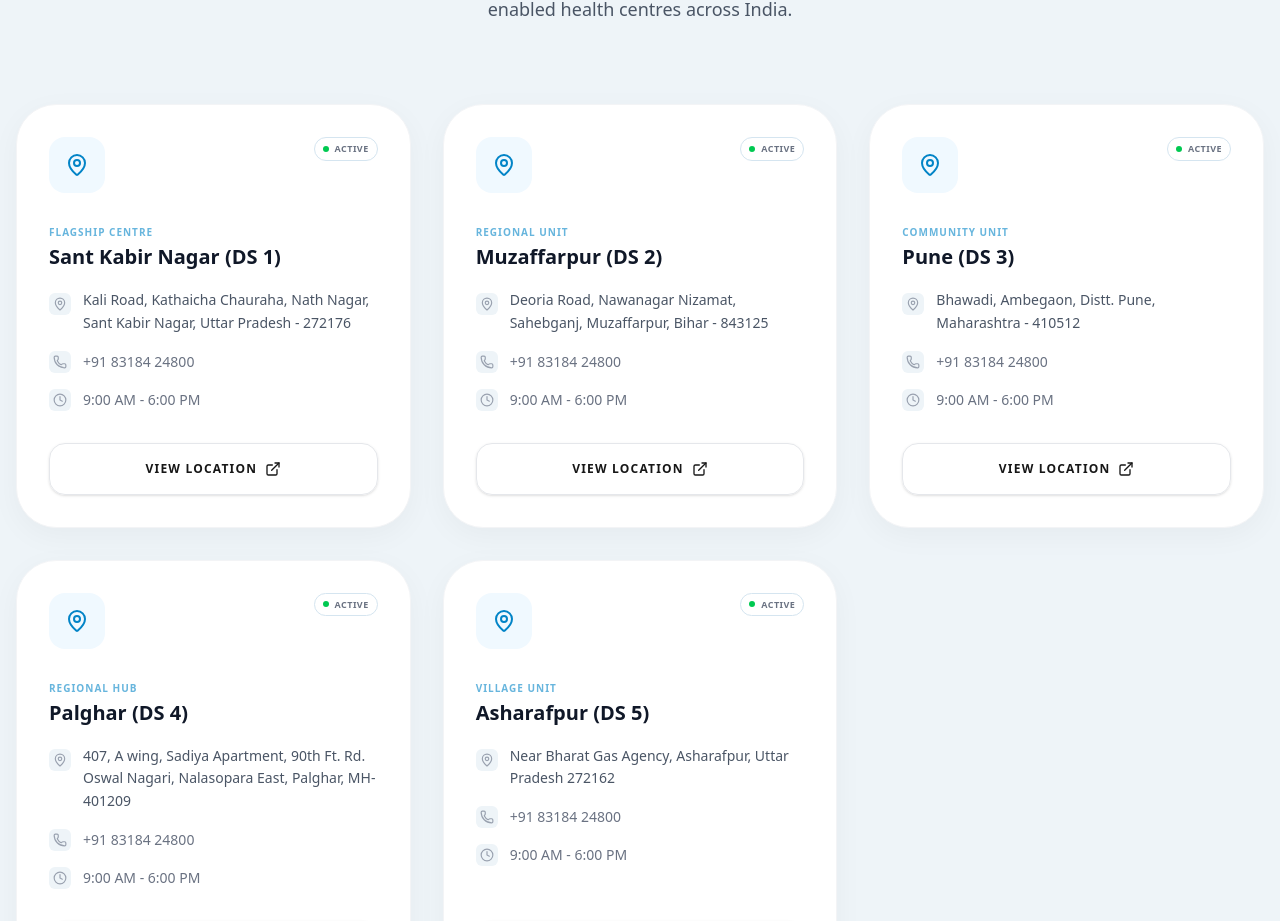
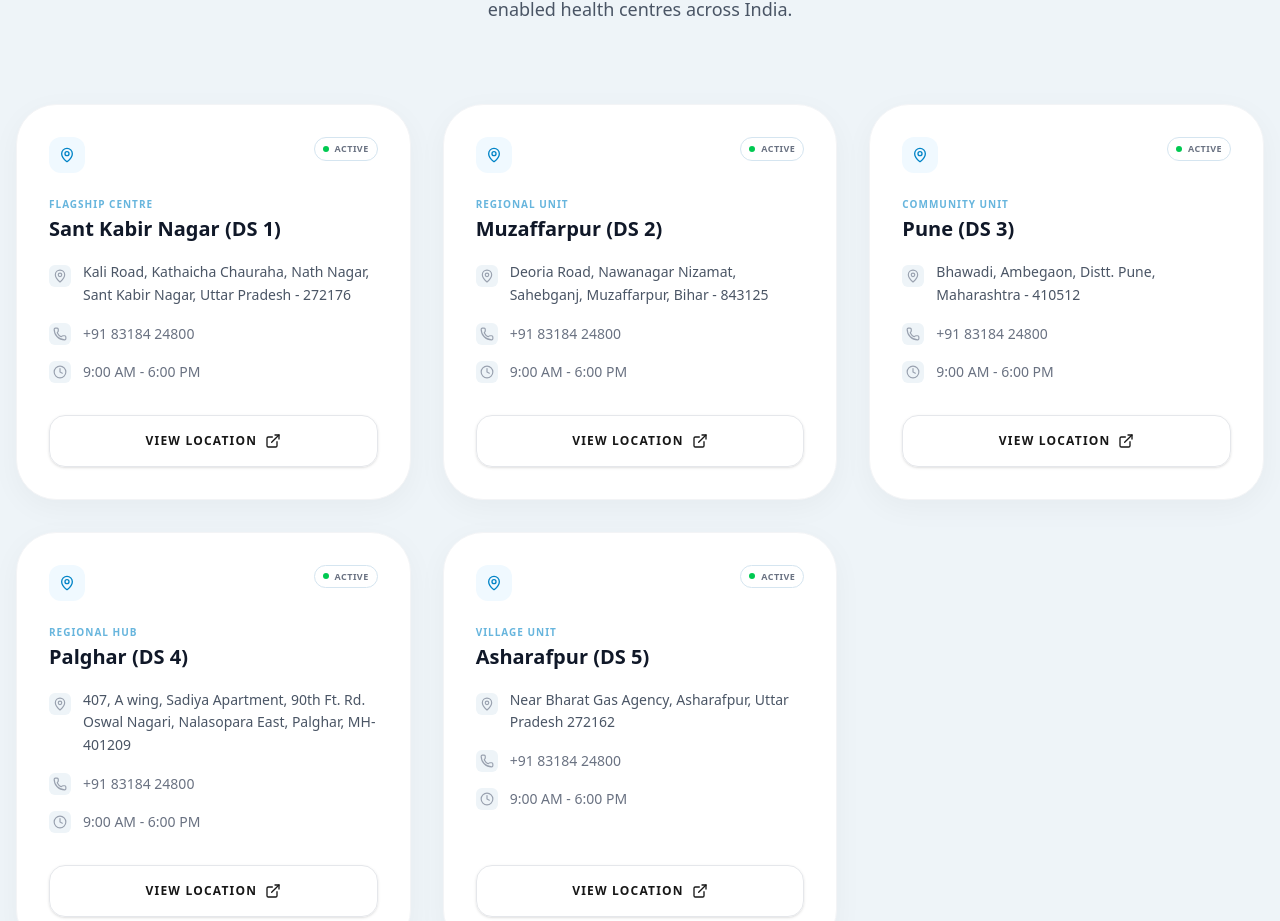
Before and after one commit to Jayasurya227/Website, a Next.js app: page / in a window 1280 px wide. Shown: the part 6238-7159 px from the top of the page. Built offline with nearby package versions, Linux system fonts and the light colour scheme.

Commit message:
fix: reduce location pin icon size in TelemedicineCentres

```diff
--- a/src/components/sections/TelemedicineCentres.tsx
+++ b/src/components/sections/TelemedicineCentres.tsx
@@ -75,8 +75,8 @@ export function TelemedicineCentres() {
                                 <span className="text-[9px] font-black text-gray-500 uppercase tracking-wider">Active</span>
                             </div>
 
-                            <div className="mb-8 p-4 bg-primary-50 w-fit rounded-2xl group-hover:bg-primary-600 group-hover:text-white transition-all duration-300">
-                                <MapPin className="h-6 w-6 text-primary-600 group-hover:text-white transition-colors" />
+                            <div className="mb-6 p-2.5 bg-primary-50 w-fit rounded-xl group-hover:bg-primary-600 group-hover:text-white transition-all duration-300">
+                                <MapPin className="h-4 w-4 text-primary-600 group-hover:text-white transition-colors" />
                             </div>
 
                             <div className="flex-grow">
```
